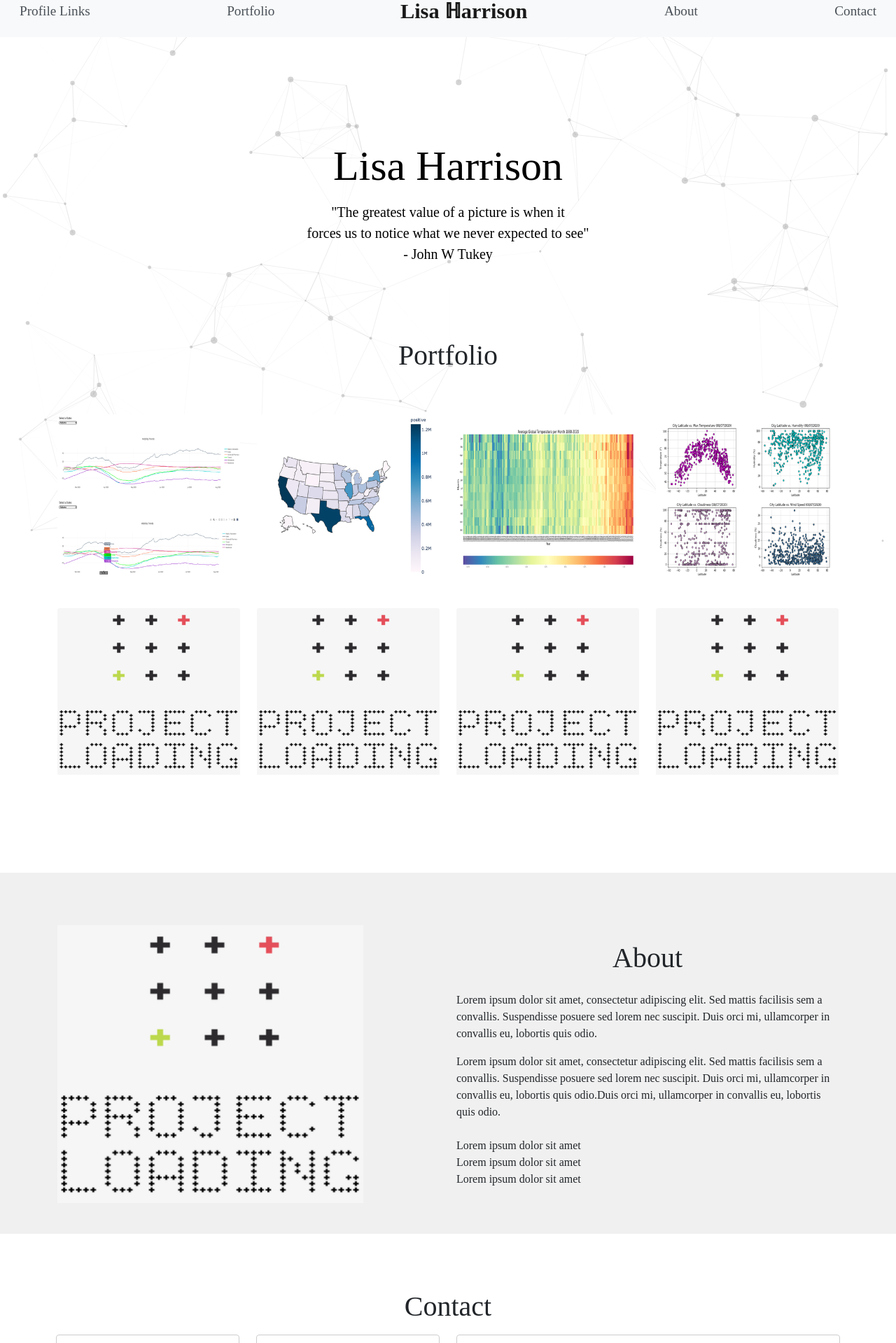
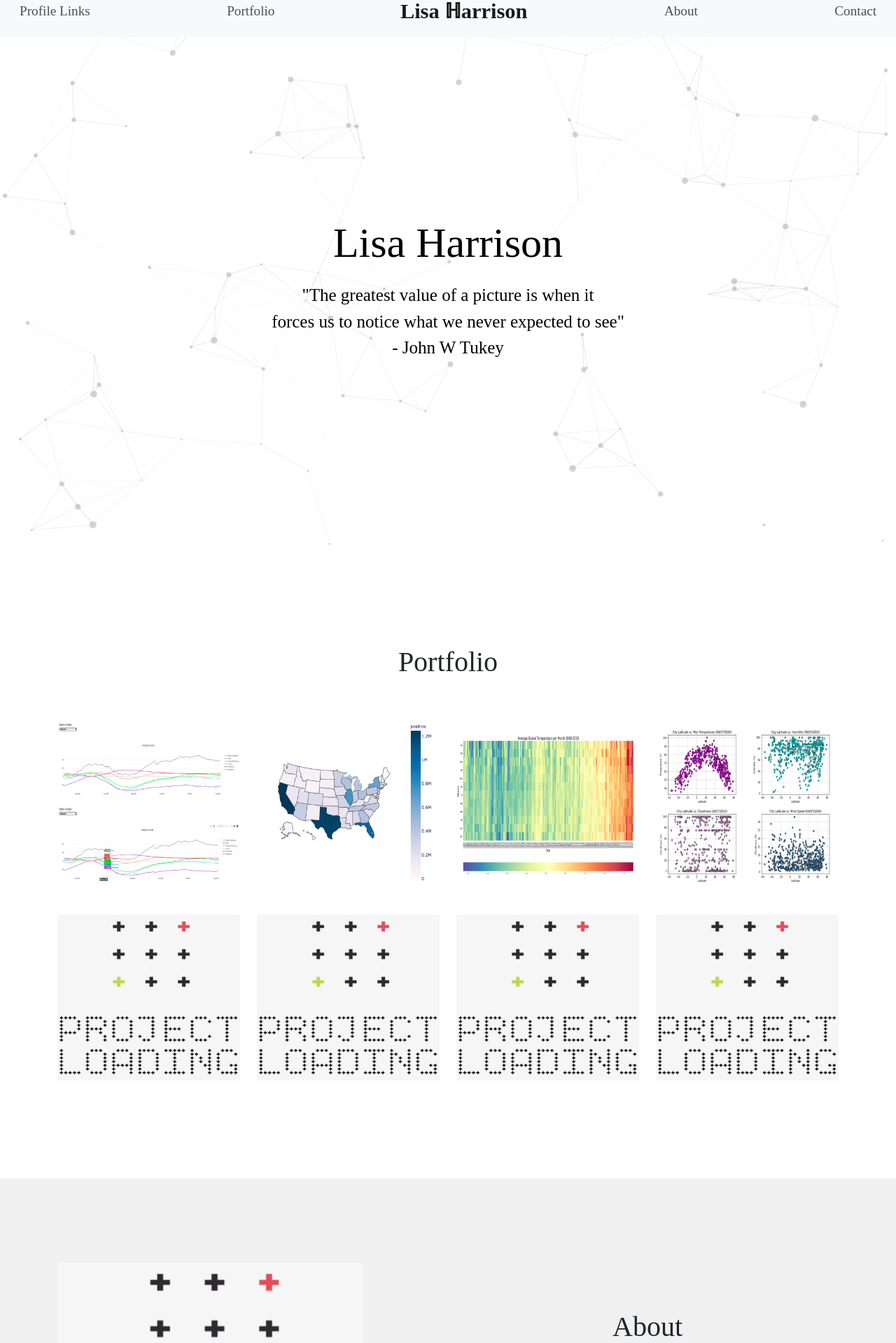
Before and after one commit to LisaHarrison08/lisaHarrison, a PHP site: page / in a window 1280 px wide. Shown: the part 19-1938 px from the top of the page at 70% size. Run offline with PHP 8.4, Linux system fonts and the light colour scheme; some libraries are stand-ins or nearby versions; some web fonts are replaced.

Commit message:
increased margin top of portfolio section to remove from initial landing screen view

```diff
--- a/index.html
+++ b/index.html
@@ -47,13 +47,13 @@
 
   <!-- <script type="text/javascript" src="./js/particles.js"></script> -->
   <!-- <script type="text/javascript" src="./js/app.js"></script> -->
-  <!-- =========================================================================================== -->
+  <!-- =================================================================== -->
   <!--Section: Page Header  -->
-  <!-- =========================================================================================== -->
+  <!-- =================================================================== -->
 
   <header>
     <div id="particles-js"></div>
-    <div class="container-fluid">
+    <div class="container-fluid mb-4 pb-5">
       <div class="row" id="particle_background">
         <div class="section-heading">
           <h1 class="reveal">Lisa Harrison<span></span></h1>
@@ -70,18 +70,19 @@
   <script src="./js/app.js"></script>
 
 
-  <!-- ============================================================================================= -->
+  <!-- ================================================================== -->
   <!-- Section Portfolio -->
-  <!-- ============================================================================================== -->
+  <!-- ================================================================== -->
   <!-- Portfolio Header  -->
 
-  <div class="container">
+  <div class="container mt-3 pt-5">
     <div class="row">
       <div class="section-heading" id="portfolio">
         <h2>Portfolio</h2>
       </div>
     </div>
   </div>
+
 <!-- ==== Images resized to 440x400 ==== -->
   <div class="section-container">
     <div class="container">
@@ -126,9 +127,9 @@
       </div>
     </div>
   </div>
-  <!-- ==================================================================================== -->
+  <!-- ============================================================= -->
   <!-- Section About -->
-  <!-- ==================================================================================== -->
+  <!-- ============================================================== -->
   <div class="about-section" id="about">
     <div class="container">
 
@@ -156,9 +157,9 @@
       </div>
     </div>
   </div>
-  <!-- ============================================================================================ -->
+  <!-- =========================================================== -->
   <!-- Section: Contact Me  -->
-  <!-- ============================================================================================ -->
+  <!-- =========================================================== -->
 
   <div class="section-container" id="contact-section-container">
     <div class="row">
@@ -197,9 +198,9 @@
     </div>
   </div>
 
-  <!-- ============================================================================================ -->
+  <!-- ========================================================== -->
   <!-- Section: Profile Links -->
-  <!-- ============================================================================================ -->
+  <!-- ========================================================== -->
   <div class="container-fluid profile-section">
     <div class="row">
       <div class="col mt-4 text-center">
@@ -208,27 +209,27 @@
     </div>
 
     <div class="row justify-content-center align-items-center">
-      <!-- ========================================================================================= -->
+      <!-- ============================================ -->
       <!-- Currently linked to freeCodeCamp - Later link to Profile -->
-      <!-- ========================================================================================= -->
+      <!-- ============================================ -->
       <div
         class="d-flex col-md-2 rounded bg-white p-2 m-4 text-center justify-content-center link shadow  align-items-center">
         <a class="p-link" href="https://www.freecodecamp.org" target="_blank">
           <h4 class="mt-1 mb-0"><i class="fab fa-free-code-camp"></i> freeCodeCamp</h4>
         </a>
       </div>
-      <!-- ======================================================================================= -->
+      <!-- ================================================ -->
       <!-- Linked to Github Profile -->
-      <!-- ======================================================================================= -->
+      <!-- ================================================ -->
       <div
         class="d-flex col-md-2 rounded bg-white p-2 m-4  text-center justify-content-center link shadow  align-items-center">
         <a class="p-link" href="https://github.com/LisaHarrison08" target="_blank">
           <h4 class="mt-1 mb-0"><i class="fab fa-github"></i> GitHub</h4>
         </a>
       </div>
-      <!-- ======================================================================================= -->
-      <!-- Currently linked to Tableau Blog - Later date link to Tableau Viz Profile -->
-      <!-- ======================================================================================= -->
+      <!-- ================================================= -->
+      <!-- Currently linked to Tableau Blog - link to Tableau Viz Profile -->
+      <!-- ================================================= -->
       <div
         class="d-flex col-md-2 rounded bg-white p-2 m-4 text-center justify-content-center link shadow  align-items-center">
         <a class="p-link" href="https://www.tableau.com/about/blog" target="_blank">
@@ -236,9 +237,9 @@
           <h4 class="mt-1 mb-0"><i class="fab fa-codepen"></i>Tableau</h4>
         </a>
       </div>
-      <!-- ======================================================================================== -->
+      <!-- ========================================================= -->
       <!-- Currently linked to LinkedIn - Later date link to Profile -->
-      <!-- ======================================================================================== -->
+      <!-- ========================================================= -->
       <div
         class="d-flex col-md-2 rounded bg-white p-2 m-4 text-center justify-content-center link shadow  align-items-center">
         <a class="p-link" href="https://blog.linkedin.com/" target="_blank">
--- a/style.css
+++ b/style.css
@@ -48,13 +48,13 @@ canvas {
 
 /* Name */
 .reveal{
-  margin-top: 180px;
-  margin-bottom: 5px;
+  margin-top: 200px;
+  margin-bottom: 20px;
   text-align: center;
 }
 /* This is the quote */
 #reveal{
-  margin-top: 10px;
+  /* margin-top: ;  */
   text-align: center;
 }
 
@@ -67,7 +67,7 @@ h1{
   animation-delay: 1s;
 }
 .quote{
-  font-size: 20px;
+  font-size: 25px;
   color:white;
   position:relative;
   display:inline-block;
@@ -111,7 +111,7 @@ h1 span,
 }
 
 .section-heading, h2{
-  margin-top:40px;
+  margin-top:130px;
   margin-bottom: 10px;
   text-align: center;
   font-size: 2.5rem;
```
